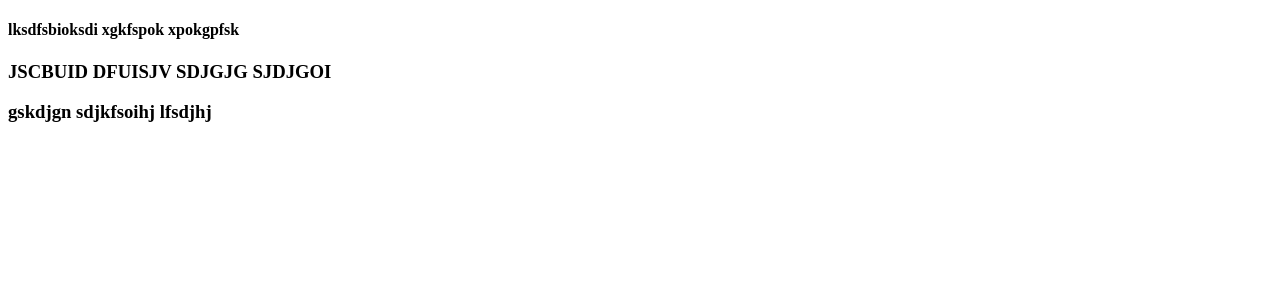
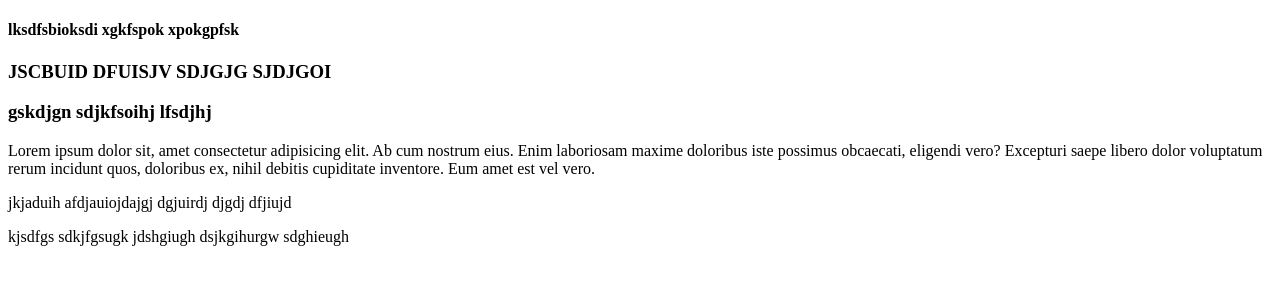
Before and after one commit to RakibJuwel/my-first-repo, a plain HTML site: page index.html in a window 1280 px wide. Drawn offline with Linux system fonts and the light colour scheme.

Commit message:
p change

```diff
--- a/index.html
+++ b/index.html
@@ -10,5 +10,8 @@
     <h4>lksdfsbioksdi xgkfspok xpokgpfsk</h4>
     <h3>JSCBUID DFUISJV SDJGJG SJDJGOI</h3>
     <h3>gskdjgn sdjkfsoihj lfsdjhj</h3>
+    <p>Lorem ipsum dolor sit, amet consectetur adipisicing elit. Ab cum nostrum eius. Enim laboriosam maxime doloribus iste possimus obcaecati, eligendi vero? Excepturi saepe libero dolor voluptatum rerum incidunt quos, doloribus ex, nihil debitis cupiditate inventore. Eum amet est vel vero.</p>
+    <p>jkjaduih afdjauiojdajgj dgjuirdj djgdj dfjiujd</p>
+    <p>kjsdfgs sdkjfgsugk jdshgiugh  dsjkgihurgw sdghieugh</p>
 </body>
 </html>
```
